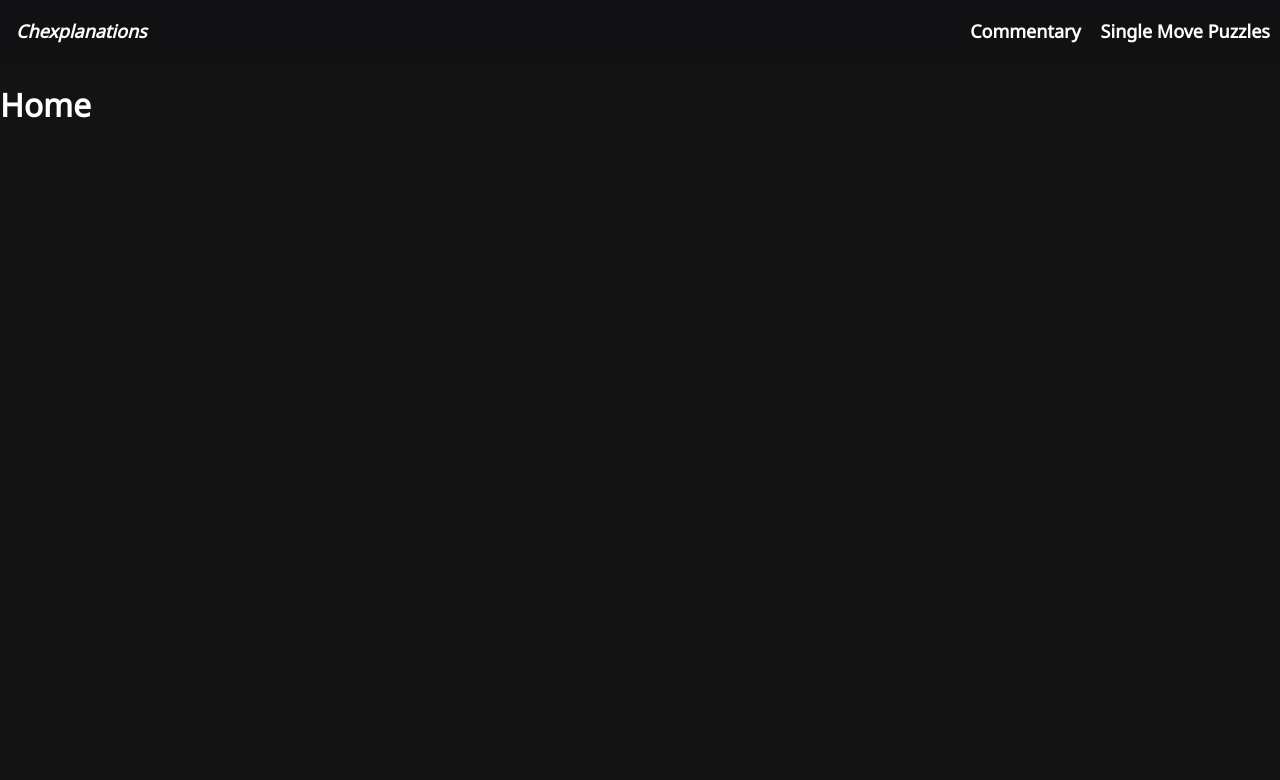
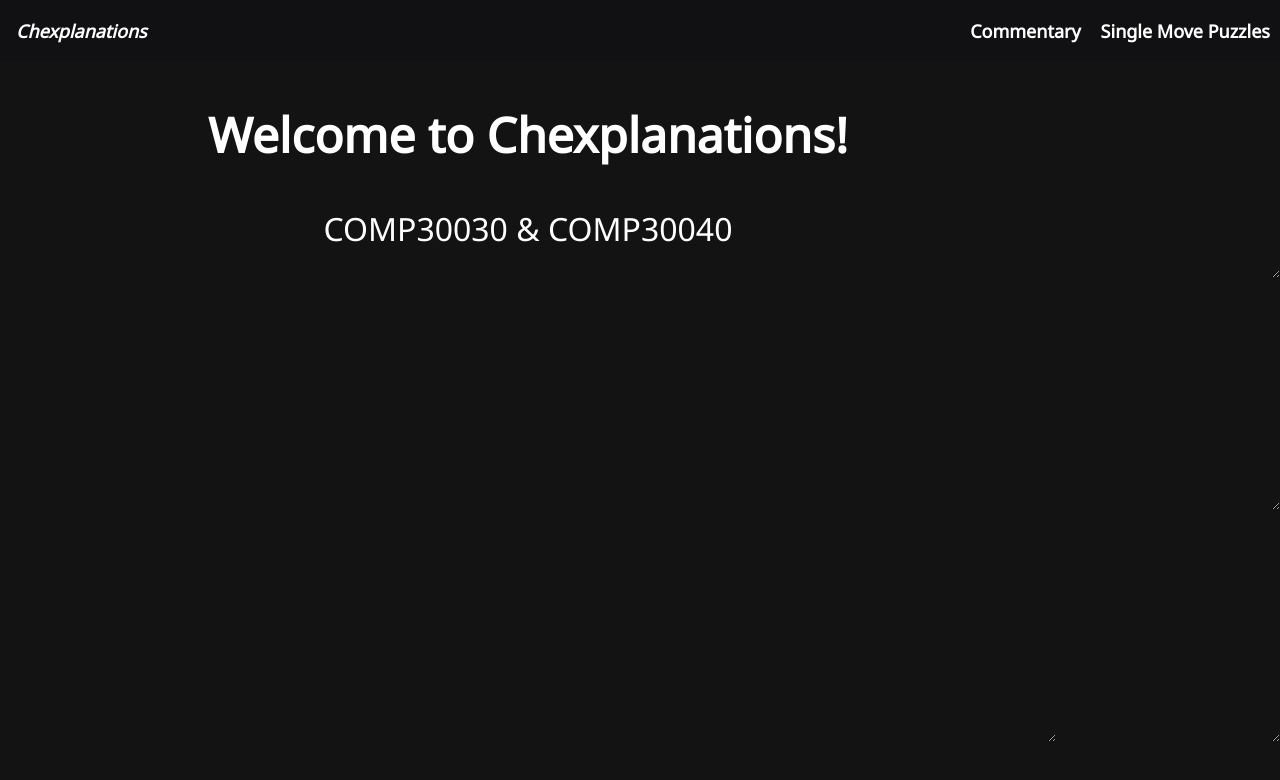
Before and after one commit to joelawrence121/chex-web, a React (Create React App) app in the folder chex-web/: page / in a window 1280 px wide. Shown: the top 780 px of the page. Built offline with nearby package versions, Linux system fonts and the light colour scheme.

Commit message:
V4: Add basic homepage

```diff
--- a/chex-web/src/components/App.tsx
+++ b/chex-web/src/components/App.tsx
@@ -3,6 +3,7 @@
 import NavbarScroller from "./NavbarScroller";
 import {BrowserRouter as Router, Route, Switch} from "react-router-dom";
 import CommentaryBox from "./CommentaryBox";
+import Home from "./Home";
 
 const navigation = {
     brand: {name: "Chexplanations", to: "/"},
@@ -29,7 +30,7 @@
                 </Route>
                 <Route path="/">
                     <NavbarScroller brand={brand} links={links}/>
-                    <h1>Home</h1>
+                    <Home />
                 </Route>
             </Switch>
         </Router>
--- /dev/null
+++ b/chex-web/src/components/Home.tsx
@@ -0,0 +1,20 @@
+import React from 'react';
+import '../styles/Home.css';
+
+const Home: React.FC = () => {
+
+    return (
+        <section className="home-animated-grid">
+            <div className="card-stationary-a">
+                <h2>Welcome to Chexplanations!</h2>
+                COMP30030 & COMP30040
+            </div>
+            <div className="card-stationary">
+            </div>
+            <div className="card-stationary"></div>
+            <div className="card-stationary"></div>
+        </section>
+    );
+}
+
+export default Home;
--- /dev/null
+++ b/chex-web/src/styles/Home.css
@@ -0,0 +1,62 @@
+@import url('https://fonts.googleapis.com/css?family=Noto+Sans&display=swap');
+
+body {
+    background: rgb(19, 19, 19);
+    color: #fff;
+    font-family: 'Noto Sans', sans-serif;
+}
+
+.home-animated-grid {
+    height: 85vh;
+    margin-bottom: 20px;
+
+    display: grid;
+    gap: 1rem;
+
+    /* Explicit grid */
+    grid-template-areas:
+    'a  a  b'
+    'a  a  c'
+    'a  a  d';
+
+    grid-template-rows: auto auto auto;
+    grid-template-columns: auto auto auto;
+
+    --stagger-delay: 100ms;
+}
+
+.card-stationary-a {
+    resize: both;
+    display: flex;
+    flex-direction: column;
+    justify-content: flex-start;
+    text-align: left;
+    align-items: center;
+    font-size: 2rem;
+    height: 100%;
+    width: 100%;
+    border-radius: 4px;
+    transition: all 500ms;
+    overflow: hidden;
+    background-size: cover;
+    background: #131313FF no-repeat center;
+
+    grid-area: a;
+}
+
+.card-stationary {
+    resize: both;
+    display: flex;
+    flex-direction: column;
+    justify-content: flex-start;
+    text-align: left;
+    align-items: center;
+    font-size: 2rem;
+    height: 100%;
+    width: 100%;
+    border-radius: 4px;
+    transition: all 500ms;
+    overflow: hidden;
+    background-size: cover;
+    background: #131313FF no-repeat center;
+}
```
